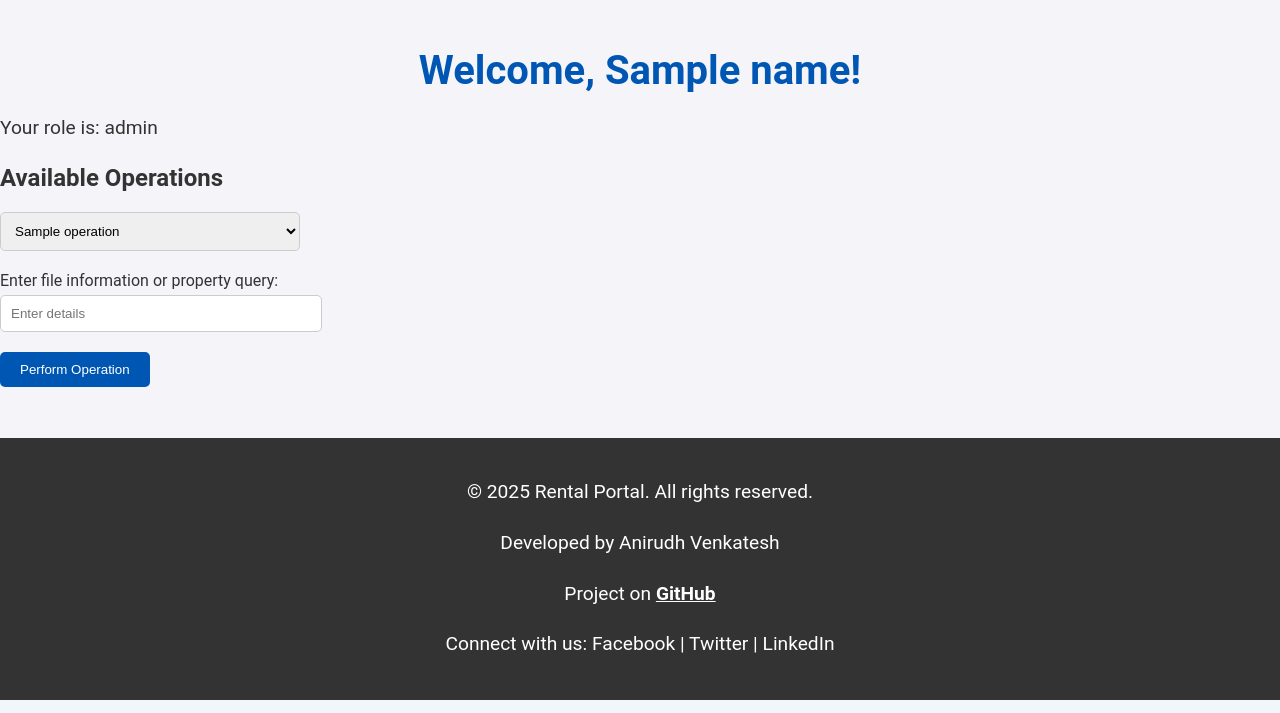
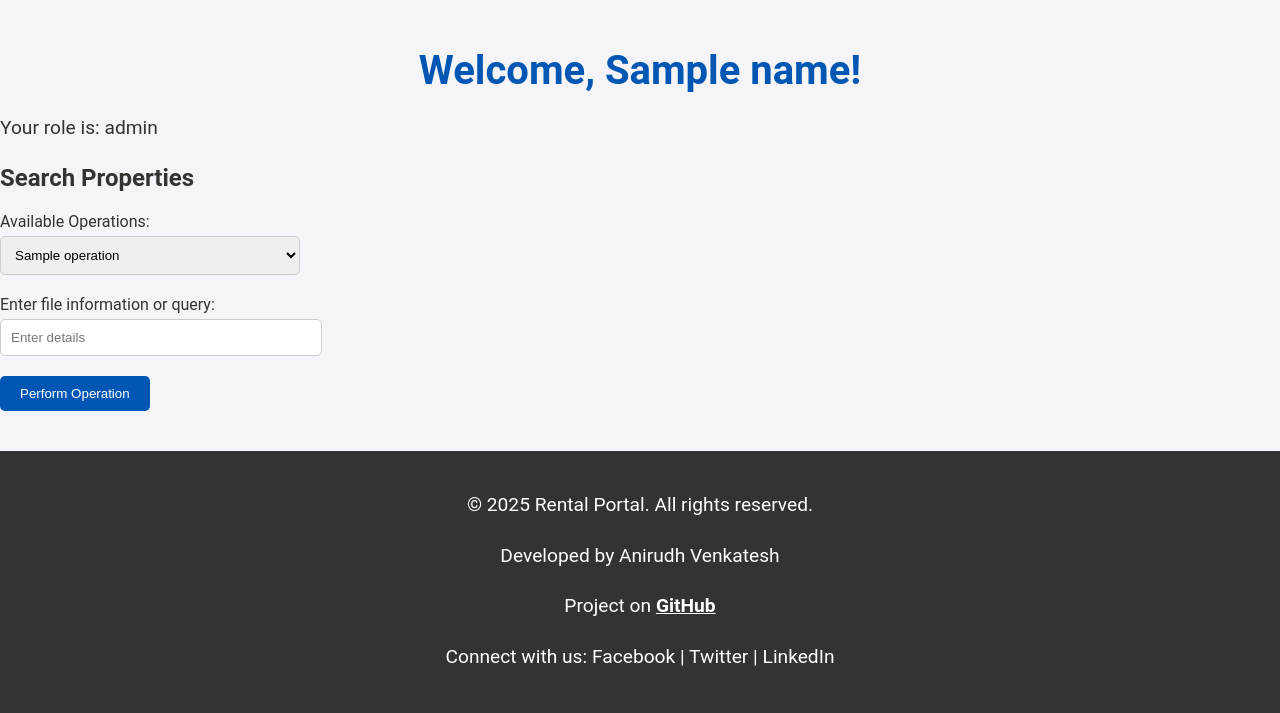
Before and after one commit to anirudhvenkates/Rental_portal, a Flask app: template UI/templates/dashboard.html in a window 1280 px wide. Shown: the part 100-813 px from the top of the page. Run offline with Flask 3, Linux system fonts and the light colour scheme; the template is opened without the code that fills it: most values are stand-ins (such as "Sample title", 1, 10 or a date in 2020).

Commit message:
Updated Complex UI

```diff
--- a/UI/templates/dashboard.html
+++ b/UI/templates/dashboard.html
@@ -21,15 +21,25 @@
         <h1>Welcome, {{ name }}!</h1>
         <p>Your role is: {{ role }}</p>
 
-        <h2>Available Operations</h2>
+        <h2>Search Properties</h2>
         <form method="POST" action="{{ url_for('perform_operation') }}" enctype="multipart/form-data">
+            {% if role == 'Customer' %}
+                <!-- Hidden operation for customer search -->
+                <input type="hidden" name="operation" value="1. Search Properties">
+
+                <!-- Large query box for customers -->
+                <label for="query_box">Enter your property query:</label>
+                <textarea id="query_box" name="file_info" placeholder="e.g., I need a 3 bedroom apartment with a garden and balcony" rows="5" style="width:100%; max-width:800px; padding:10px; border:1px solid #ccc; border-radius:5px;"></textarea>
+            {% else %}
+                <!-- Dropdown and fields for staff operations -->
+                <label for="operation_select">Available Operations:</label>
                 <select name="operation" id="operation_select" required>
                     {% for op in operations %}
                         <option value="{{ op }}">{{ op }}</option>
                     {% endfor %}
                 </select>
 
-            <!-- Staff: Store house image -->
+                <!-- Store house image details -->
                 <div id="store-house-image-details" style="display: none; margin-top: 10px;">
                     <label for="file_upload">Choose File:</label>
                     <input type="file" id="file_upload" name="file_upload"><br><br>
@@ -41,13 +51,16 @@
                     <input type="number" id="bedrooms" name="bedrooms" placeholder="3"><br><br>
                 </div>
 
-            <!-- Default for all other operations -->
+                <!-- Default text input for other operations -->
                 <div id="default-text-container" style="display: none; margin-top: 10px;">
-                <label for="default_info">Enter file information or property query:</label>
+                    <label for="default_info">Enter file information or query:</label>
                     <input type="text" id="default_info" name="file_info" placeholder="Enter details">
                 </div>
+            {% endif %}
 
-            <button type="submit" style="margin-top: 10px;">Perform Operation</button>
+            <button type="submit" style="margin-top: 10px;">
+                {% if role == 'Customer' %}Search Properties{% else %}Perform Operation{% endif %}
+            </button>
         </form>
     </main>
 
@@ -55,12 +68,12 @@
         <div class="container">
             <p>© 2025 Rental Portal. All rights reserved.</p>
             <p>Developed by Anirudh Venkatesh</p>
-            <p>Project on <a href="https://github.com/anirudhvenkates/PropMatch" target="_blank">
-                <strong><u>GitHub</u></strong></a></p>
+            <p>Project on <a href="https://github.com/anirudhvenkates/PropMatch" target="_blank"><strong><u>GitHub</u></strong></a></p>
             <p>Connect with us: <a href="#">Facebook</a> | <a href="#">Twitter</a> | <a href="#">LinkedIn</a></p>
         </div>
     </footer>
 
+    {% if role != 'Customer' %}
     <script>
         function updateFormFields() {
             const operation = document.getElementById('operation_select').value;
@@ -79,5 +92,6 @@
         document.getElementById('operation_select').addEventListener('change', updateFormFields);
         window.onload = updateFormFields;
     </script>
+    {% endif %}
 </body>
 </html>
```
Lines whose indentation alone changed are shown as unchanged.
